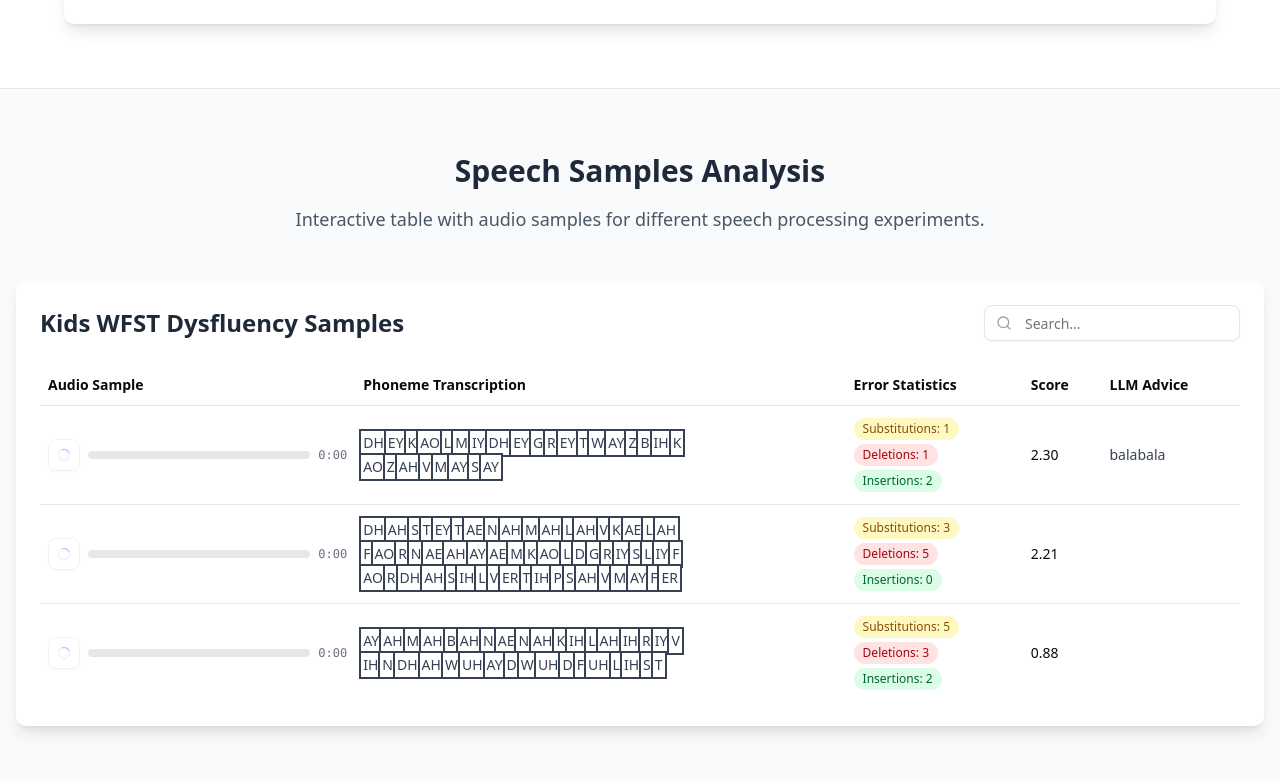
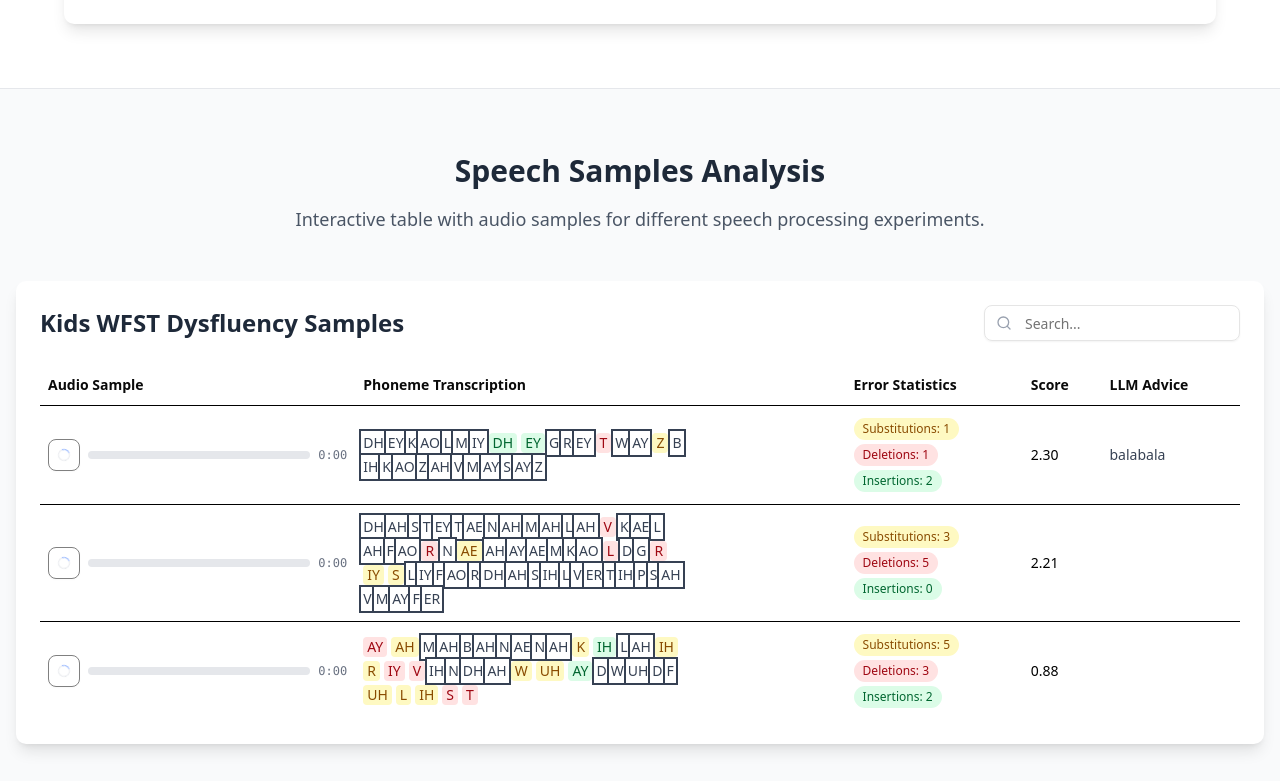
Before and after one commit to ChenxuKwok/kids-wfst-demo, a React (Vite) app: page / in a window 1280 px wide. Shown: the part 1936-2717 px from the top of the page. Built offline with nearby package versions, Linux system fonts and the light colour scheme.

Commit message:
css update

```diff
--- a/src/App.css
+++ b/src/App.css
@@ -112,12 +112,12 @@
 
 @layer base {
   * {
-    @apply border-border;
+    @apply outline-none;
   }
   *:focus-visible {
-    @apply outline-ring/50;
+    @apply outline-none;
   }
   body {
-    @apply bg-background text-foreground;
+    @apply outline-none;
   }
 }
--- a/src/assets/preprocessedData.json
+++ b/src/assets/preprocessedData.json
@@ -1,14 +1,14 @@
 {
   "sample_1": {
-    "phn_transcription": "'DH', 'EY', 'K', 'AO', 'L', 'M', 'IY', 'DH', 'EY', 'G', 'R', 'EY', ‘T’, 'W', 'AY', 'Z', 'B', 'IH', 'K', 'AO', 'Z', 'AH', 'V', 'M', 'AY', 'S', 'AY', 'Z",
+    "phn_transcription": "'DH', 'EY', 'K', 'AO', 'L', 'M', 'IY', <INS>, 'DH', 'EY', <\\INS>, 'G', 'R', 'EY', <DEL>, ‘T’, <\\DEL>, 'W', 'AY', <SUB>, 'Z', <\\SUB>, 'B', 'IH', 'K', 'AO', 'Z', 'AH', 'V', 'M', 'AY', 'S', 'AY', 'Z'",
     "llm_advice": "balabala"
   },
   "sample_2": {
-    "phn_transcription": "'DH', 'AH', 'S', 'T', 'EY', 'T', 'AE', 'N', 'AH', 'M', 'AH', 'L', 'AH', ‘V’, 'K', 'AE', 'L', 'AH', 'F', 'AO', ‘R’, 'N', 'AE', ‘AH’, 'AY', 'AE', 'M', 'K', 'AO', ‘L’, 'D', 'G', ‘R’, 'IY', 'S', 'L', 'IY', 'F', 'AO', 'R', 'DH', 'AH', 'S', 'IH', 'L', 'V', 'ER', 'T', 'IH', 'P', 'S', 'AH', 'V', 'M', 'AY', 'F', 'ER'",
+    "phn_transcription": "'DH', 'AH', 'S', 'T', 'EY', 'T', 'AE', 'N', 'AH', 'M', 'AH', 'L', 'AH', <DEL>, ‘V’, <\\DEL>, 'K', 'AE', 'L', 'AH', 'F', 'AO', <DEL>, ‘R’, <\\DEL>, 'N', <SUB>, 'AE', <\\SUB>, ‘AH’, 'AY', 'AE', 'M', 'K', 'AO', <DEL>, ‘L’, <\\DEL>, 'D', 'G', <DEL>, ‘R’, <\\DEL>, <SUB>, 'IY', 'S', <\\SUB>, 'L', 'IY', 'F', 'AO', 'R', 'DH', 'AH', 'S', 'IH', 'L', 'V', 'ER', 'T', 'IH', 'P', 'S', 'AH', 'V', 'M', 'AY', 'F', 'ER'",
     "llm_advice": ""
   },
   "sample_3": {
-    "phn_transcription": "'AY', 'AH', 'M', 'AH', 'B', 'AH', 'N', 'AE', 'N', 'AH', 'K', 'IH', 'L', 'AH', 'IH', 'R', 'IY', 'V', 'IH', 'N', 'DH', 'AH', 'W', 'UH', 'AY', 'D', 'W', 'UH', 'D', 'F', 'UH', 'L', 'IH', 'S', 'T'",
+    "phn_transcription": "<DEL>, 'AY', <\\DEL>, <SUB>, 'AH', <\\SUB>, 'M', 'AH', 'B', 'AH', 'N', 'AE', 'N', 'AH', <SUB>, 'K', <\\SUB>, <INS>, 'IH', <\\INS>, 'L', 'AH', <SUB>, 'IH', 'R', <\\SUB>, <DEL>, 'IY', 'V', <\\DEL>, 'IH', 'N', 'DH', 'AH', <SUB>, 'W', 'UH', <\\SUB>, <INS>, 'AY', <\\INS>, 'D', 'W', 'UH', 'D', 'F', <SUB>, 'UH', 'L', 'IH', <\\SUB>, <DEL>, 'S', 'T', <\\DEL>",
     "llm_advice": ""
   }
 }
```
Also changed, not shown: 1 other file (tests, documents, lock files or other folders).
